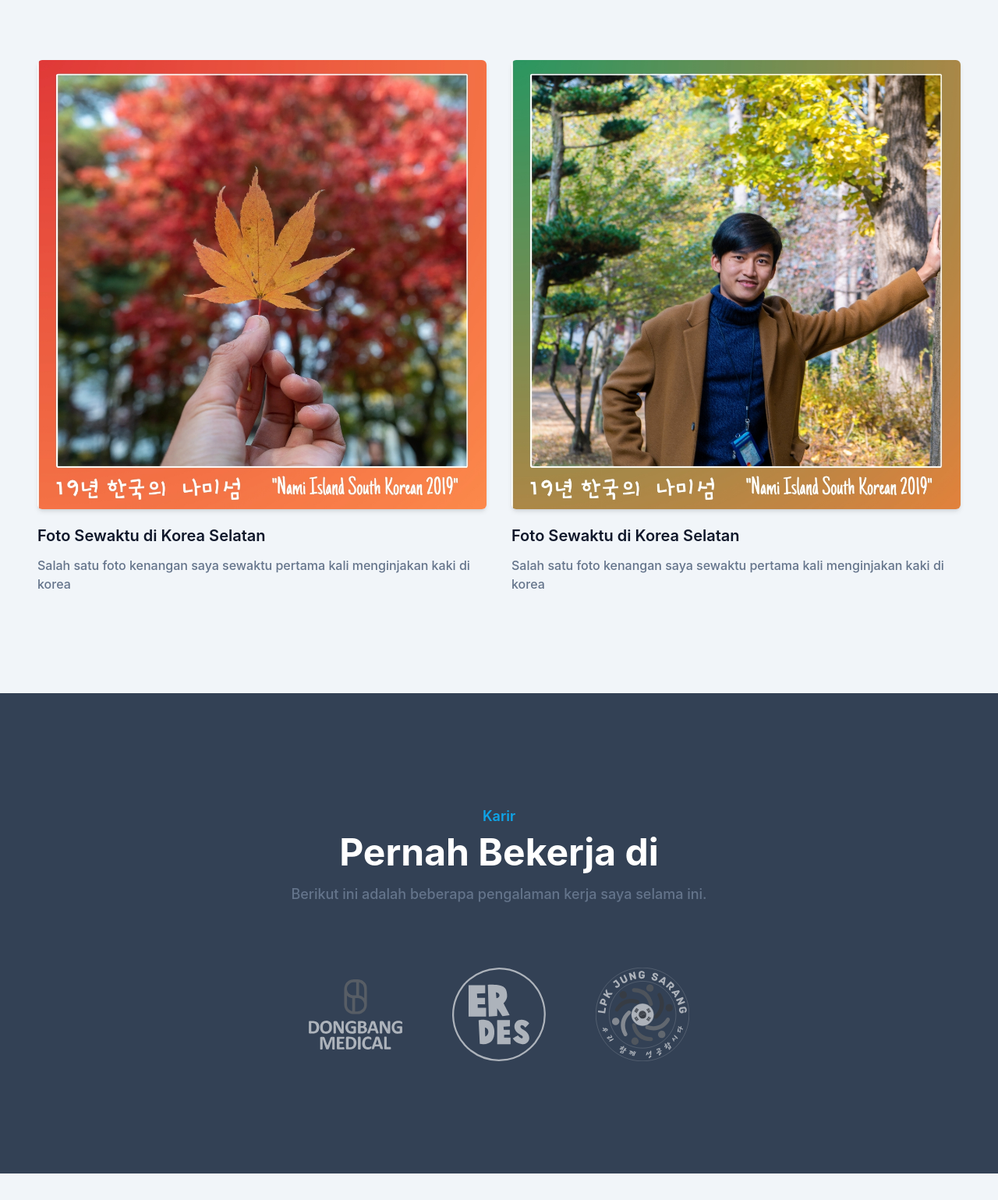
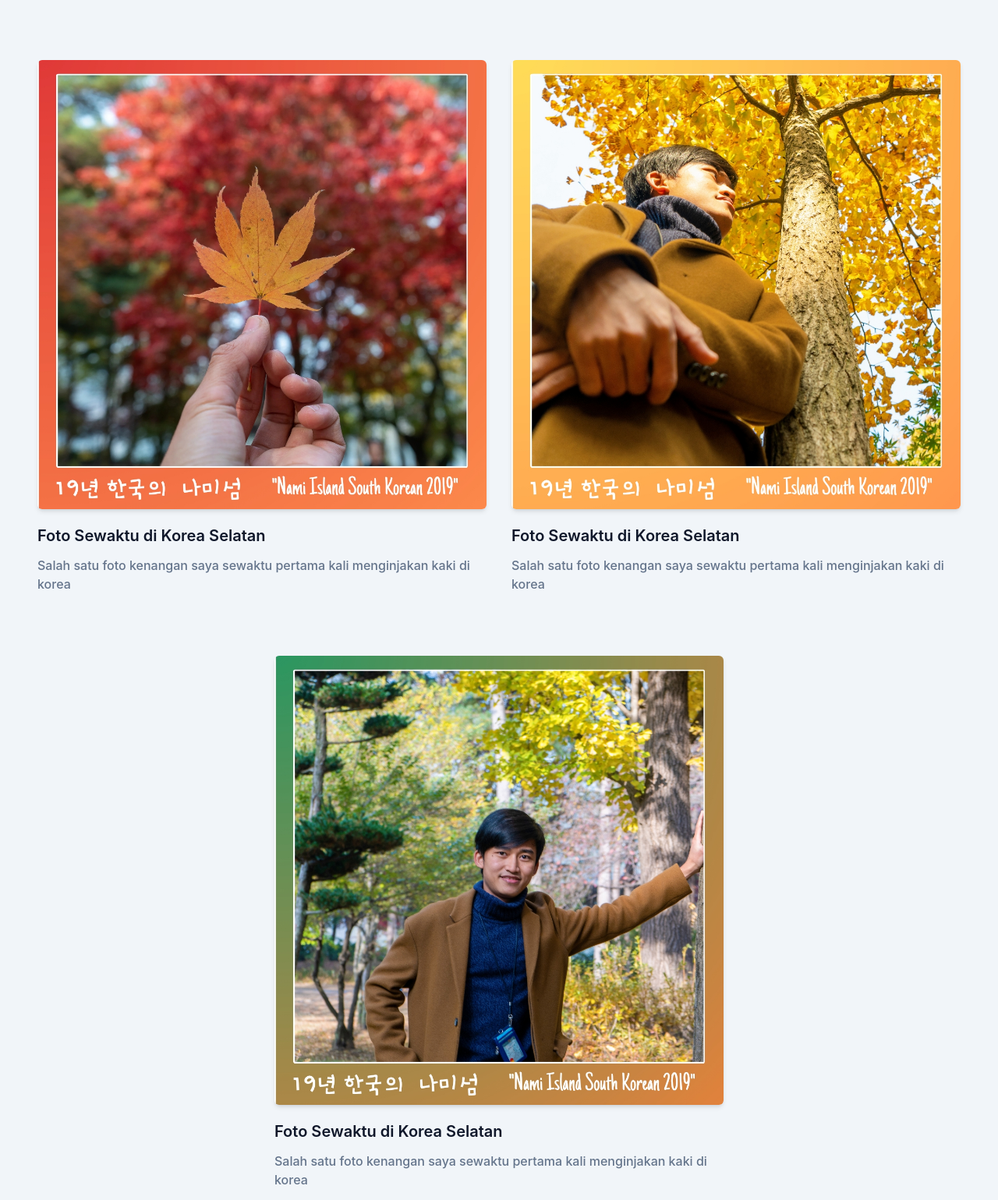
Before and after one commit to Ardhi9696/portfolio-ardhi-tailwindcss, a website: page index.html in a window 1280 px wide. Shown: the part 3921-5460 px from the top of the page at 78% size. Drawn offline with Linux system fonts and the light colour scheme.

Commit message:
rubah index

```diff
--- a/index.html
+++ b/index.html
@@ -177,17 +177,23 @@
                 <h3 class=" font-semibold text-xl text-dark mt-5 mb-3">Foto Sewaktu di Korea Selatan</h3>
                 <p class="font-medium text-base text-secondary">Salah satu foto kenangan saya sewaktu pertama kali menginjakan kaki di korea</p>
             </div>
-<div class="mb-12 p-4 md:w-1/2">
+            <div class="mb-12 p-4 md:w-1/2">
                 <div class="rounded-md shadow-md overflow-hidden">
-                    <img src="img/20240107_175128_0000.jpg" alt="kenangan1" width="w-100"/>
+                    <img src="img/kenangan1.jpg" alt="kenangan1" width="w-100"/>
                 </div>
                 <h3 class=" font-semibold text-xl text-dark mt-5 mb-3">Foto Sewaktu di Korea Selatan</h3>
                 <p class="font-medium text-base text-secondary">Salah satu foto kenangan saya sewaktu pertama kali menginjakan kaki di korea</p>
             </div>
-
-<div class="mb-12 p-4 md:w-1/2">
+            <div class="mb-12 p-4 md:w-1/2">
                 <div class="rounded-md shadow-md overflow-hidden">
-                    <img src="img/20240107_175128_0001.jpg" alt="kenangan2" width="w-100"/>
+                    <img src="img/kenangan2.jpg" alt="kenangan2" width="w-100"/>
+                </div>
+                <h3 class=" font-semibold text-xl text-dark mt-5 mb-3">Foto Sewaktu di Korea Selatan</h3>
+                <p class="font-medium text-base text-secondary">Salah satu foto kenangan saya sewaktu pertama kali menginjakan kaki di korea</p>
+            </div>
+            <div class="mb-12 p-4 md:w-1/2">
+                <div class="rounded-md shadow-md overflow-hidden">
+                    <img src="img/kenangan3.jpg" alt="kenangan2" width="w-100"/>
                 </div>
                 <h3 class=" font-semibold text-xl text-dark mt-5 mb-3">Foto Sewaktu di Korea Selatan</h3>
                 <p class="font-medium text-base text-secondary">Salah satu foto kenangan saya sewaktu pertama kali menginjakan kaki di korea</p>
```
Also changed, not shown: img/kenangan1.jpg (renamed from img/20240107_175128_0000.jpg), img/kenangan2.jpg (renamed from img/20240107_175128_0002.jpg), img/kenangan3.jpg (renamed from img/20240107_175128_0001.jpg).
